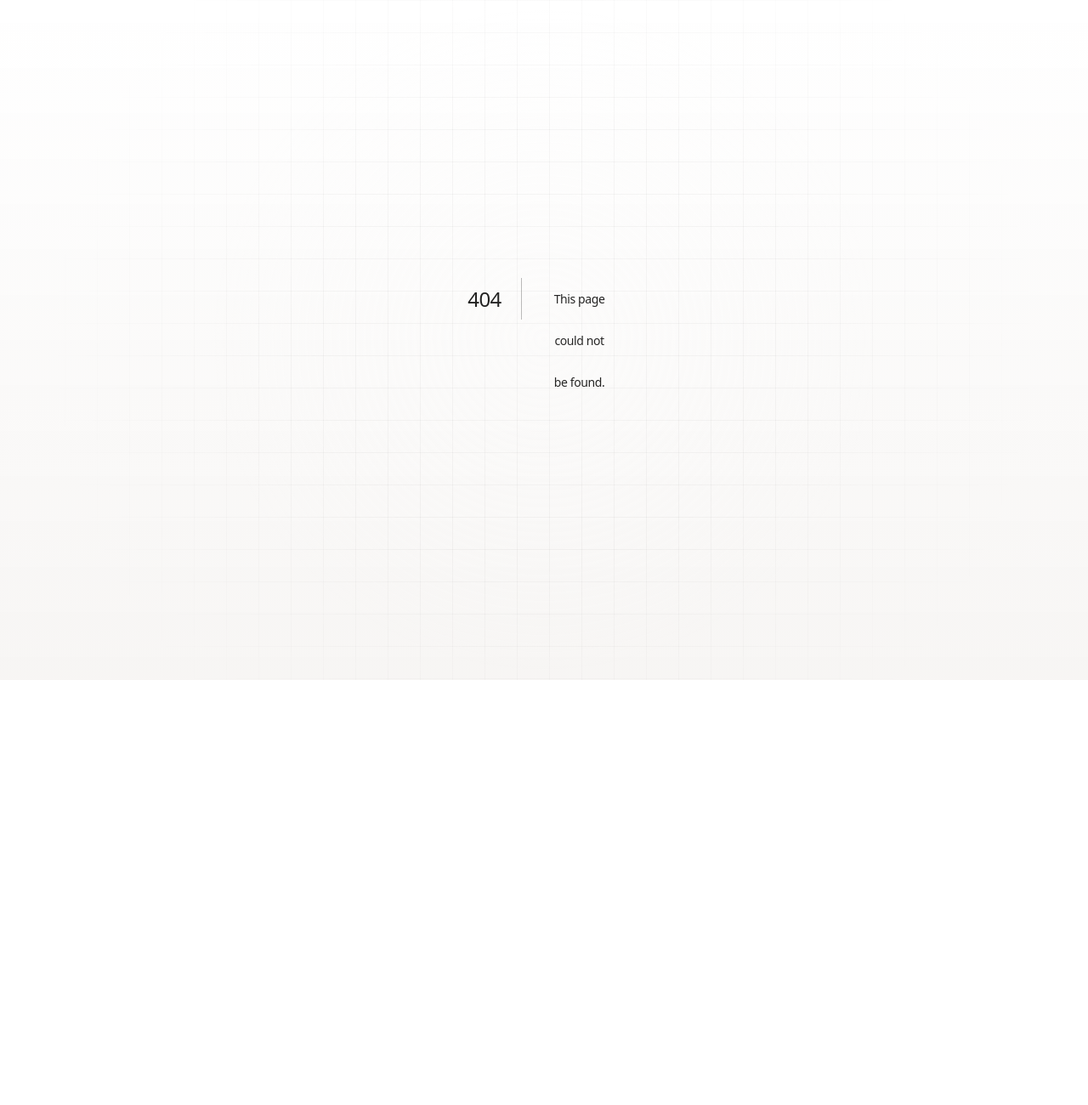
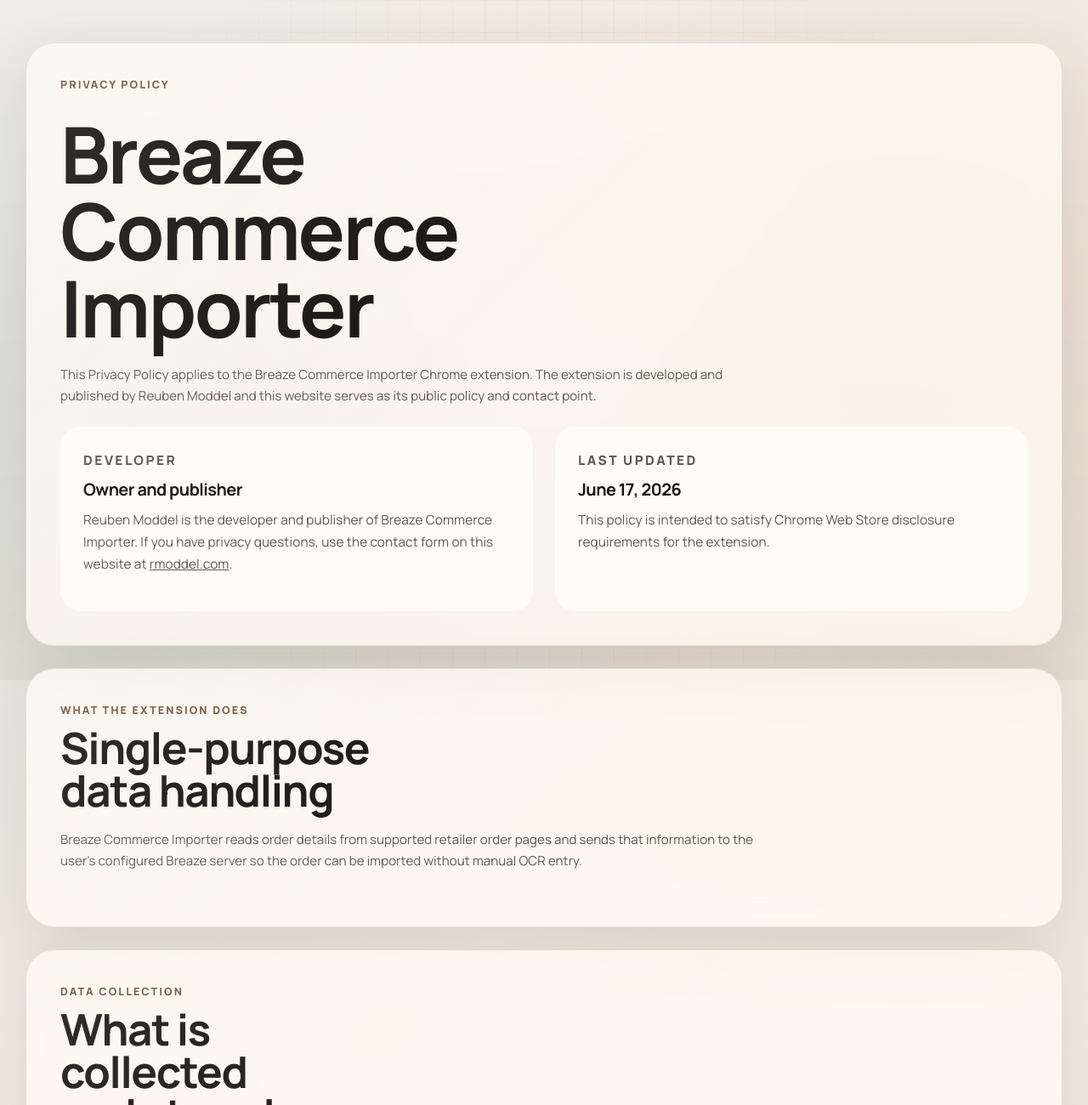
Before and after one commit to rmoddel/rmoddel.com, a Next.js app: page /privacy in a window 1280 px wide. Before the commit this address had no page. Shown: the top 1300 px of the page at 85% size. Before the commit the page ends 800 px from the top, so only its background shows below. Built offline with nearby package versions, Linux system fonts and the light colour scheme.

Commit message:
privacy policy for Breaze extension

```diff
--- /dev/null
+++ b/app/privacy/page.tsx
@@ -0,0 +1,189 @@
+import type { Metadata } from "next";
+
+export const metadata: Metadata = {
+  title: "Privacy Policy",
+  description:
+    "Privacy Policy for the Breaze Commerce Importer Chrome extension, published by Reuben Moddel.",
+  alternates: {
+    canonical: "/privacy"
+  }
+};
+
+const lastUpdated = "June 17, 2026";
+
+export default function PrivacyPage() {
+  return (
+    <main className="pageShell">
+      <section className="sectionCard">
+        <div className="sectionHeading">
+          <p className="eyebrow">Privacy Policy</p>
+          <h1>Breaze Commerce Importer</h1>
+        </div>
+
+        <p className="sectionIntro">
+          This Privacy Policy applies to the Breaze Commerce Importer Chrome
+          extension. The extension is developed and published by Reuben Moddel
+          and this website serves as its public policy and contact point.
+        </p>
+
+        <div className="twoColumn">
+          <div className="contentCard">
+            <p className="microLabel">Developer</p>
+            <h3>Owner and publisher</h3>
+            <p>
+              Reuben Moddel is the developer and publisher of Breaze Commerce
+              Importer. If you have privacy questions, use the contact form on
+              this website at <a href="/#contact">rmoddel.com</a>.
+            </p>
+          </div>
+
+          <div className="contentCard">
+            <p className="microLabel">Last Updated</p>
+            <h3>{lastUpdated}</h3>
+            <p>
+              This policy is intended to satisfy Chrome Web Store disclosure
+              requirements for the extension.
+            </p>
+          </div>
+        </div>
+      </section>
+
+      <section className="sectionCard">
+        <div className="sectionHeading">
+          <p className="eyebrow">What The Extension Does</p>
+          <h2>Single-purpose data handling</h2>
+        </div>
+        <p className="sectionIntro">
+          Breaze Commerce Importer reads order details from supported retailer
+          order pages and sends that information to the user&apos;s configured
+          Breaze server so the order can be imported without manual OCR entry.
+        </p>
+      </section>
+
+      <section className="sectionCard">
+        <div className="sectionHeading">
+          <p className="eyebrow">Data Collection</p>
+          <h2>What is collected and stored</h2>
+        </div>
+
+        <div className="grid twoGrid">
+          <article className="contentCard">
+            <h3>Local settings</h3>
+            <p>
+              The extension stores the user&apos;s Breaze API URL and login token
+              locally in Chrome storage so the user does not need to re-enter
+              them each time.
+            </p>
+          </article>
+
+          <article className="contentCard">
+            <h3>Retailer page data</h3>
+            <p>
+              The extension reads order details from supported Amazon and Best
+              Buy pages only when the user activates the extension for import.
+            </p>
+          </article>
+
+          <article className="contentCard">
+            <h3>No third-party sale or profiling</h3>
+            <p>
+              The extension does not sell personal information, build advertising
+              profiles, or use collected data for unrelated analytics.
+            </p>
+          </article>
+
+          <article className="contentCard">
+            <h3>No remote credential sharing</h3>
+            <p>
+              Credentials are used only to authenticate with the user&apos;s chosen
+              Breaze server and are not shared with unrelated third parties.
+            </p>
+          </article>
+        </div>
+      </section>
+
+      <section className="sectionCard">
+        <div className="sectionHeading">
+          <p className="eyebrow">Data Use</p>
+          <h2>How data is used</h2>
+        </div>
+        <div className="grid twoGrid">
+          <article className="contentCard">
+            <h3>Import processing</h3>
+            <p>
+              Order data is sent only to the Breaze API server specified by the
+              user so the selected order can be imported into Breaze Commerce.
+            </p>
+          </article>
+
+          <article className="contentCard">
+            <h3>Nothing beyond the stated purpose</h3>
+            <p>
+              Data is used only for extracting, reviewing, and importing order
+              details into Breaze Commerce at the user&apos;s direction.
+            </p>
+          </article>
+        </div>
+      </section>
+
+      <section className="sectionCard">
+        <div className="sectionHeading">
+          <p className="eyebrow">Data Sharing</p>
+          <h2>Who receives the data</h2>
+        </div>
+        <div className="grid twoGrid">
+          <article className="contentCard">
+            <h3>User-specified Breaze server</h3>
+            <p>
+              Imported order data is transmitted only to the API endpoint the
+              user configures for their Breaze deployment.
+            </p>
+          </article>
+
+          <article className="contentCard">
+            <h3>No unrelated third parties</h3>
+            <p>
+              Reuben Moddel does not share extension-collected data with data
+              brokers, advertisers, or unrelated external services.
+            </p>
+          </article>
+        </div>
+      </section>
+
+      <section className="sectionCard">
+        <div className="sectionHeading">
+          <p className="eyebrow">Permissions Context</p>
+          <h2>Why the extension needs access</h2>
+        </div>
+        <div className="grid twoGrid">
+          <article className="contentCard">
+            <h3>Retailer page access</h3>
+            <p>
+              Host access and active tab permissions are used to read supported
+              retailer order pages so the extension can extract order details.
+            </p>
+          </article>
+
+          <article className="contentCard">
+            <h3>Storage and scripting</h3>
+            <p>
+              Storage is used for local settings. Scripting is used to run the
+              extraction logic on supported pages when the user initiates a scan.
+            </p>
+          </article>
+        </div>
+      </section>
+
+      <section className="sectionCard">
+        <div className="sectionHeading">
+          <p className="eyebrow">Contact</p>
+          <h2>Questions or requests</h2>
+        </div>
+        <p className="sectionIntro">
+          For privacy questions about Breaze Commerce Importer, contact Reuben
+          Moddel through the website contact form at <a href="/#contact">rmoddel.com</a>.
+        </p>
+      </section>
+    </main>
+  );
+}
--- a/app/sitemap.ts
+++ b/app/sitemap.ts
@@ -7,6 +7,12 @@
       lastModified: new Date(),
       changeFrequency: "weekly",
       priority: 1
+    },
+    {
+      url: "https://rmoddel.com/privacy",
+      lastModified: new Date(),
+      changeFrequency: "yearly",
+      priority: 0.4
     }
   ];
 }
--- a/components/site-footer.tsx
+++ b/components/site-footer.tsx
@@ -3,7 +3,8 @@
   { href: "#services", label: "Services" },
   { href: "#work", label: "Work" },
   { href: "#about", label: "About" },
-  { href: "#contact", label: "Contact" }
+  { href: "#contact", label: "Contact" },
+  { href: "/privacy", label: "Privacy" }
 ];
 
 export function SiteFooter() {
```
